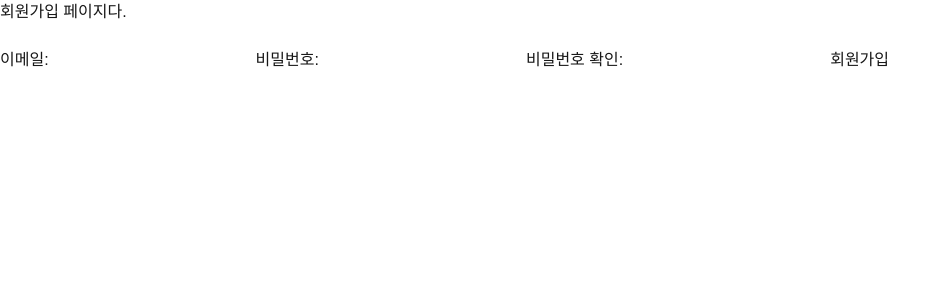
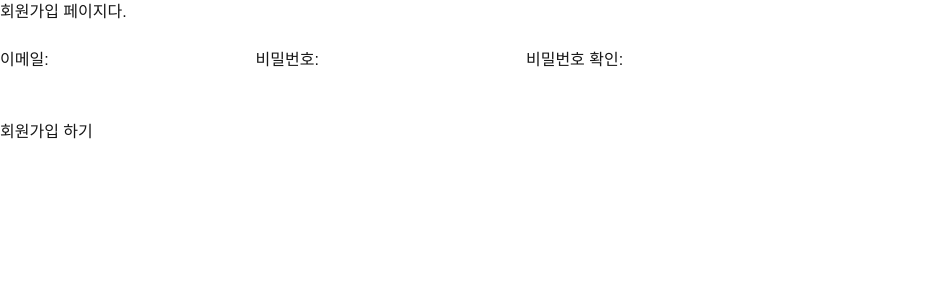
Before and after one commit to Weather-project-team/MBNProjdect, a Next.js app: page /auth/signup in a window 1280 px wide. Shown: the top 300 px of the page, without its empty margins (0-949 px from the left). Built offline with nearby package versions, Linux system fonts and the light colour scheme.

Commit message:
signin,up 정리

```diff
--- a/app/auth/signin/form.js
+++ b/app/auth/signin/form.js
@@ -3,6 +3,7 @@
 import { useState } from "react";
 import { signIn, signOut, useSession } from "next-auth/react";
 import { useRouter } from 'next/navigation'; // Next.js 15
+import Link from "next/link";
 
 export default function LoginForm() {
   const [email, setEmail] = useState("");
@@ -43,9 +44,15 @@ export default function LoginForm() {
           <input type="password" value={password} onChange={(e) => setPassword(e.target.value)} required />
 
           <button type="submit">로그인</button>
+          <span>&emsp;&emsp;</span>
+          <button onClick={() => signIn("google")}>/ 구글로그인</button>
+          <br/>
+          <br/>
+          <br/>
+          <br/>
+          <Link href="/auth/signup">회원가입은 여기를 클릭</Link>
+        </form>
 
-          <button onClick={() => signIn("google")}>구글 로그인</button>
-        </form>
       )}
     </div>
   );
--- a/app/auth/signin/page.js
+++ b/app/auth/signin/page.js
@@ -1,5 +1,4 @@
 import LoginForm from './form';
-import Link from "next/link";
 
 export default function LoginPage() {
     return (
@@ -7,12 +6,6 @@ export default function LoginPage() {
             <h1>Welcome to Next.js 15 with NextAuth.js v5</h1>
             <br/>
             <LoginForm/>
-
-            <br/>
-            <br/>
-            <br/>
-
-            <Link href="/auth/signup">회원가입은 여기를 클릭</Link>
         </div>
     );
 
--- a/app/auth/signup/form.js
+++ b/app/auth/signup/form.js
@@ -52,7 +52,10 @@ export default function SignupForm() {
       {/* 에러 메시지 출력 */}
       {error && <p style={{ color: "red" }}>{error}</p>}
 
-      <button type="submit">회원가입</button>
+      <br/>
+      <br/>
+      <br/>
+      <button type="submit">회원가입 하기</button>
     </form>
   );
 }
```
